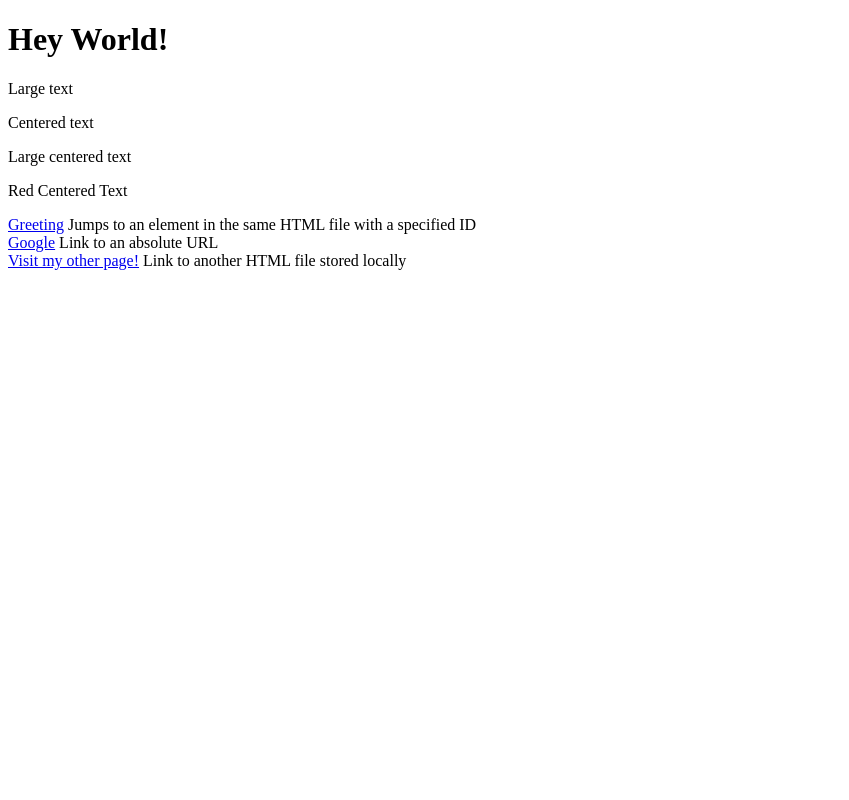
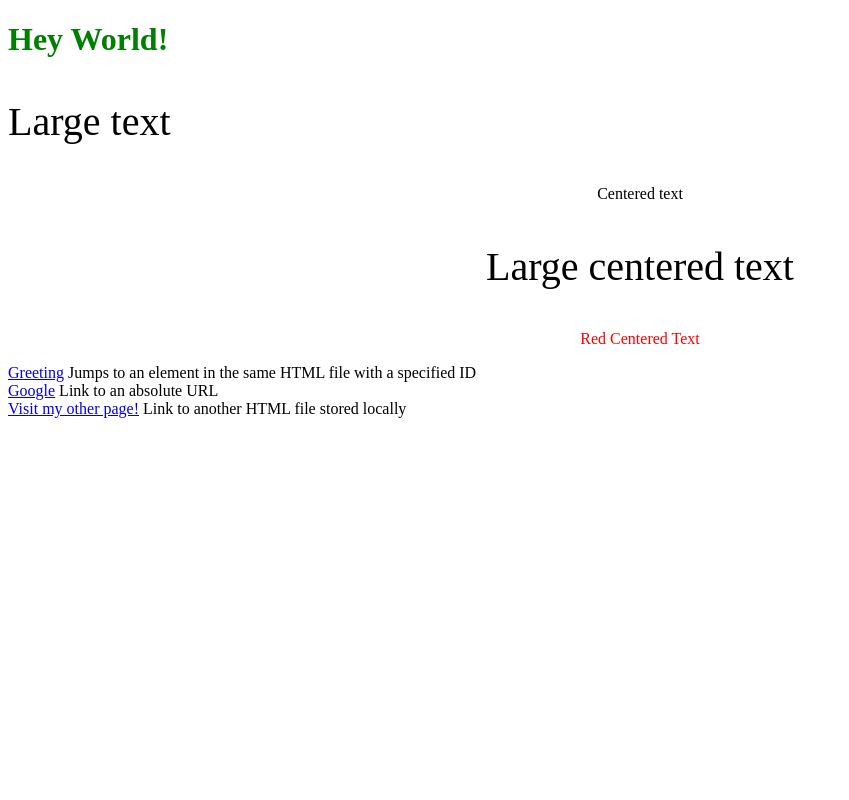
Before and after one commit to jaybooth4/HackMIT, a plain HTML site: page index.html in a window 1280 px wide. Shown: the top 800 px of the page, without its empty margins (0-849 px from the left). Drawn offline with Linux system fonts and the light colour scheme.

Commit message:
Fixed styles.css

```diff
--- a/index.html
+++ b/index.html
@@ -1,7 +1,7 @@
 <!DOCTYPE html>
 <html>
- <head>
-    <link rel="stylesheet" href="css/style.css"></style>
+  <head>
+    <link rel="stylesheet" href="css/styles.css"></style>
   </head>
 
   <body>
@@ -20,5 +20,5 @@
     <br><br><br><br><br><br><br><br><br><br><br><br><br><br><br><br>
     <br><br><br><br><br><br><br><br><br><br><br><br><br><br><br><br>
     <br><br><br><br><br><br><br><br><br><br><br><br><br><br><br><br>
- </body>
+  </body>
 </html>
```
